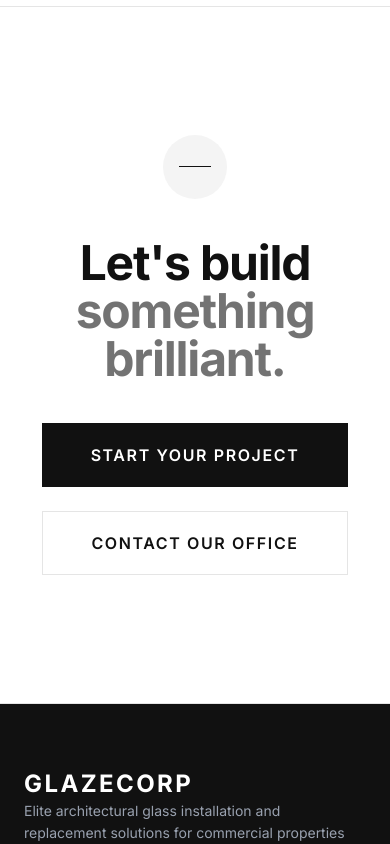
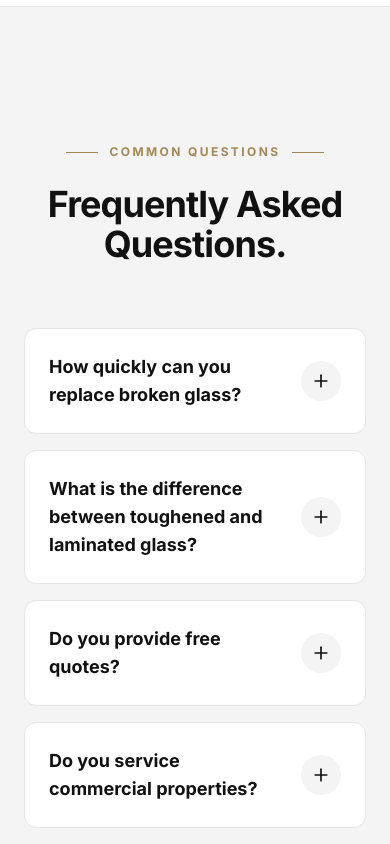
Before and after one commit to mokihas/glazing-master-template, a Next.js app: page / in a window 390 px wide. Shown: the part 8140-8984 px from the top of the page. Built offline with nearby package versions, Linux system fonts and the light colour scheme.

Commit message:
feat: add FAQ section to homepage

```diff
--- a/src/app/page.tsx
+++ b/src/app/page.tsx
@@ -4,6 +4,7 @@ import { Button } from "@/components/ui/Button"
 import { ServiceCard } from "@/components/ui/ServiceCard"
 import { ProjectCard } from "@/components/ui/ProjectCard"
 import TrustBadgesRow from "@/components/ui/TrustBadgesRow"
+import FaqSection from "@/components/ui/FaqSection"
 import { ArrowRight, Phone, Play } from "lucide-react"
 import { LocalBusinessSchema } from "@/components/seo/LocalBusinessSchema"
 
@@ -241,7 +242,10 @@ export default function Home() {
         </section>
       )}
 
-      {/* SECTION 7 - FINAL CTA */}
+      {/* SECTION 7 - FAQS */}
+      <FaqSection />
+
+      {/* SECTION 8 - FINAL CTA */}
       <section className="py-32 bg-background border-t border-border">
         <div className="container flex flex-col items-center text-center">
           <div className="w-16 h-16 bg-muted rounded-full flex items-center justify-center mb-10">
--- /dev/null
+++ b/src/components/ui/FaqSection.tsx
@@ -0,0 +1,46 @@
+import { siteConfig } from "@/config/siteConfig";
+import { Plus } from "lucide-react";
+
+export default function FaqSection() {
+  const { faqs } = siteConfig;
+
+  if (!faqs || faqs.length === 0) return null;
+
+  return (
+    <section className="py-32 bg-muted border-t border-border">
+      <div className="container max-w-4xl mx-auto">
+        <div className="text-center mb-16">
+          <div className="mb-6 inline-flex items-center gap-3">
+            <span className="w-8 h-[1px] bg-secondary" />
+            <span className="text-xs font-bold tracking-[0.2em] uppercase text-secondary">
+              Common Questions
+            </span>
+            <span className="w-8 h-[1px] bg-secondary" />
+          </div>
+          <h2 className="text-4xl md:text-5xl font-bold tracking-tight text-foreground mb-6">
+            Frequently Asked Questions.
+          </h2>
+        </div>
+
+        <div className="space-y-4">
+          {faqs.map((faq, index) => (
+            <details
+              key={index}
+              className="group bg-background rounded-xl border border-border overflow-hidden [&_summary::-webkit-details-marker]:hidden"
+            >
+              <summary className="flex items-center justify-between p-6 md:p-8 cursor-pointer list-none font-bold text-lg md:text-xl text-foreground select-none">
+                {faq.question}
+                <span className="ml-6 flex items-center justify-center w-10 h-10 rounded-full bg-muted group-open:bg-secondary group-open:text-secondary-foreground transition-colors shrink-0">
+                  <Plus className="w-5 h-5 transition-transform duration-300 group-open:rotate-45" />
+                </span>
+              </summary>
+              <div className="px-6 md:px-8 pb-6 md:pb-8 pt-0 text-muted-foreground leading-relaxed">
+                {faq.answer}
+              </div>
+            </details>
+          ))}
+        </div>
+      </div>
+    </section>
+  );
+}
```
